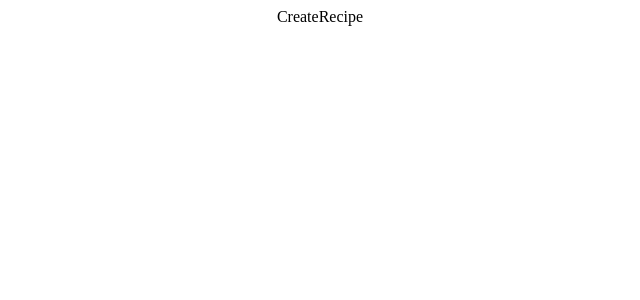
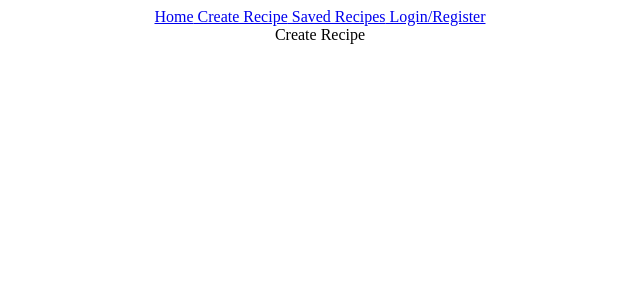
Before and after one commit to TantorskiJake/MERN-Stack-Application, a React (Create React App) app in the folder client/: page /create-recipe in a window 1280 px wide. Shown: the top 300 px of the page, without its empty margins (320-960 px from the left). Built offline with nearby package versions, Linux system fonts and the light colour scheme.

Commit message:
installed navbar

```diff
--- a/client/src/App.js
+++ b/client/src/App.js
@@ -4,16 +4,18 @@
 import { Auth } from "./pages/auth";
 import { CreateRecipe } from "./pages/create-recipe";
 import { SavedRecipes } from "./pages/saved-recipes";
+import { Navbar } from "./components/navabr";
 
 function App() {
   return (
     <div className="App">
       <Router>
+        <Navbar />
         <Routes>
           <Route path="/" element={<Home />} />
           <Route path="/auth" element={<Auth />} />
           <Route path="/create-recipe" element={<CreateRecipe />} />
-          <Route path="/saved-recipe" element={<SavedRecipes />} />
+          <Route path="/saved-recipes" element={<SavedRecipes />} />
         </Routes>
       </Router>
     </div>
--- /dev/null
+++ b/client/src/components/navabr.js
@@ -0,0 +1,12 @@
+import {Link} from "react-router-dom";
+
+export const Navbar = () => {
+    return (
+    <div className="navbar">
+        <Link to="/"> Home</Link>
+        <Link to="/create-recipe"> Create Recipe</Link>
+        <Link to="/saved-recipes"> Saved Recipes</Link>
+        <Link to="/auth"> Login/Register</Link>
+    </div>
+  );
+};
--- a/client/src/pages/create-recipe.js
+++ b/client/src/pages/create-recipe.js
@@ -1,3 +1,3 @@
 export const CreateRecipe = () => {
-    return <div> CreateRecipe </div>;
+    return <div> Create Recipe </div>;
 };
--- a/client/src/pages/saved-recipes.js
+++ b/client/src/pages/saved-recipes.js
@@ -1,3 +1,3 @@
 export const SavedRecipes = () => {
-    return <div> SavedRecipes </div>;
+    return <div> Saved Recipes </div>;
 };
```
